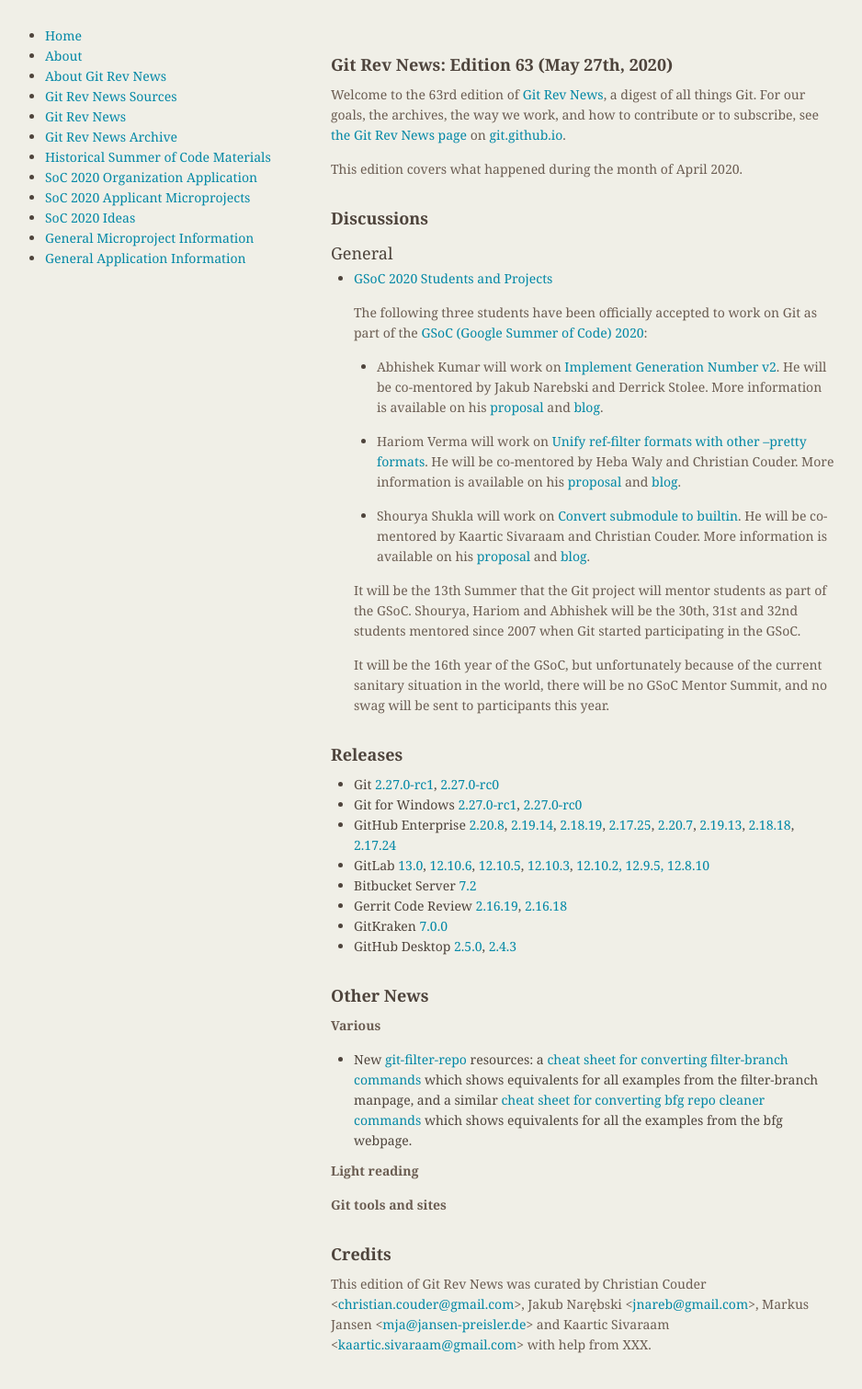
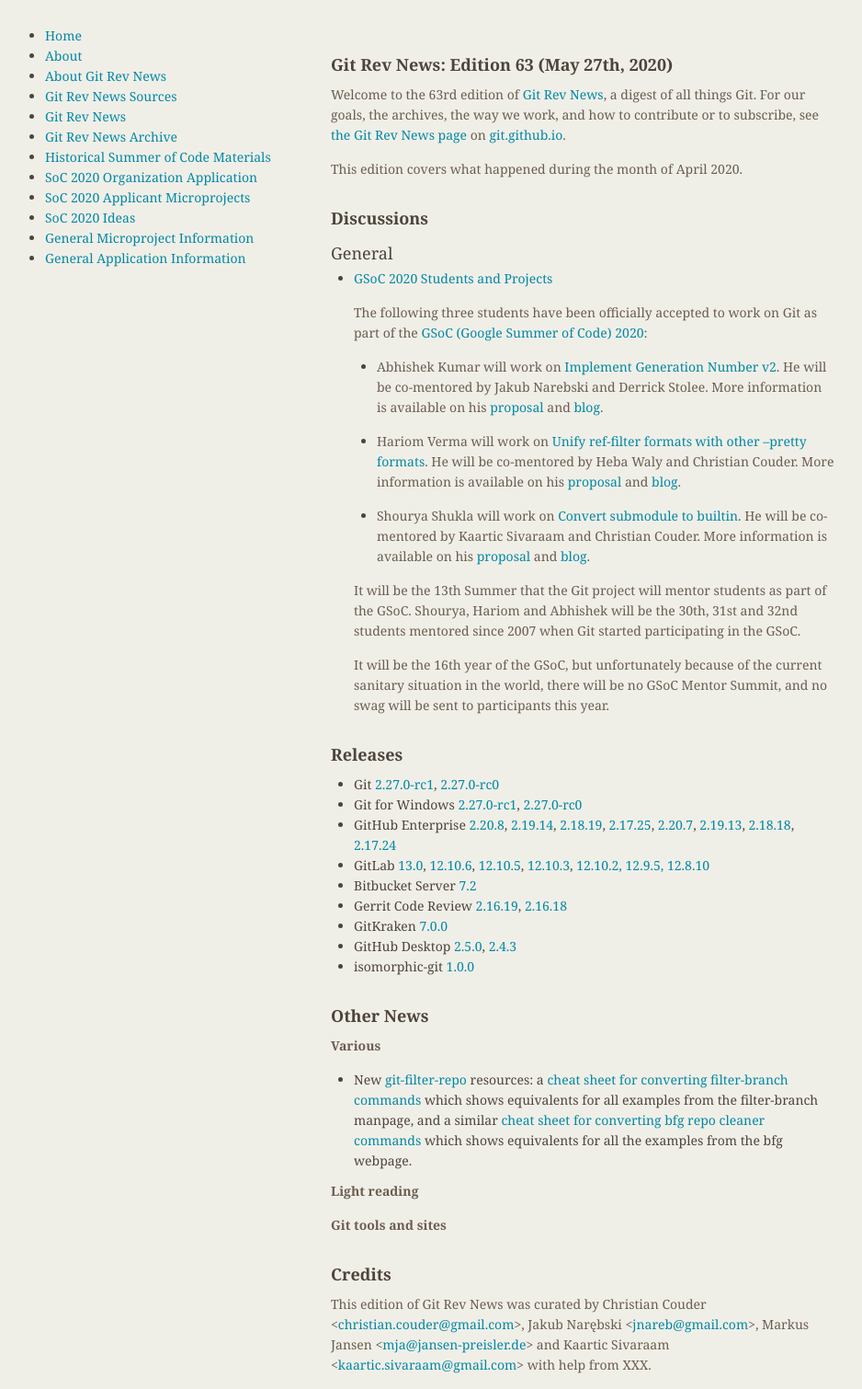
Before and after one commit to git/git.github.io, a Jekyll site: the page built from rev_news/drafts/edition-63.md, in a window 1280 px wide. Shown: the whole page at 92% size, without its empty margins (174-1112 px from the left). Built offline with Jekyll 4.4.1, drawn with Linux system fonts in a browser that asks for light colours; before the commit the page ends 1488 px from its top, so only the background shows below that.

Commit message:
RevNews: mention isomorphic-git v1.0.0
Signed-off-by: Johannes Schindelin <johannes.schindelin@gmx.de>

```diff
--- a/rev_news/drafts/edition-63.md
+++ b/rev_news/drafts/edition-63.md
@@ -91,6 +91,7 @@
 + GitKraken [7.0.0](https://support.gitkraken.com/release-notes/current)
 + GitHub Desktop [2.5.0](https://desktop.github.com/release-notes/),
 [2.4.3](https://desktop.github.com/release-notes/)
++ isomorphic-git [1.0.0](https://isomorphic-git.org/blog/2020/02/25/version-1-0-0)
 
 ## Other News
 
```
